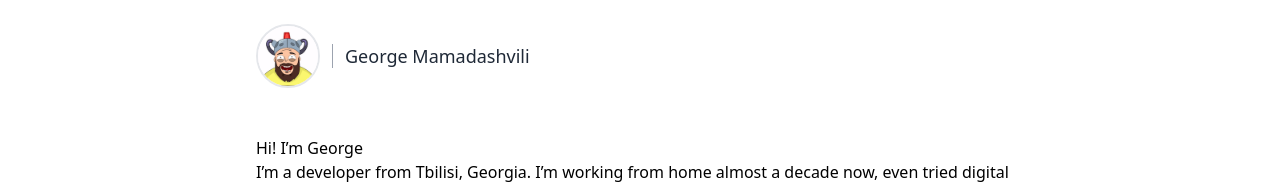
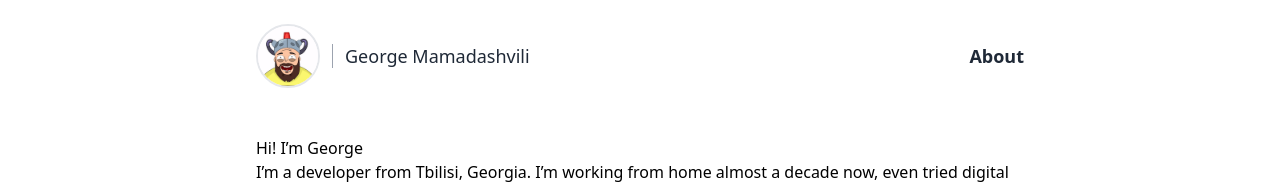
Before and after one commit to Mamaduka/dotcom-next, a Next.js app: page / in a window 1280 px wide. Shown: the top 186 px of the page. Built offline with nearby package versions, Linux system fonts and the light colour scheme; what @tailwindcss/typography would draw is missing.

Commit message:
Add navigation component

```diff
--- a/components/header.js
+++ b/components/header.js
@@ -1,9 +1,10 @@
 import Link from 'next/link';
+import Nav from '@/components/nav';
 
 export default function Header() {
   return (
     <header id="site-header" className="flex-shrink-0" role="banner">
-      <div className="justify-between px-6 sm:px-12 lg:px-16 pt-6 pb-12 mx-auto max-w-4xl">
+      <div className="flex justify-between px-6 sm:px-12 lg:px-16 pt-6 pb-12 mx-auto max-w-4xl">
         <div className="flex items-center">
           <Link href="/">
             <a rel="home">
@@ -17,6 +18,7 @@ export default function Header() {
           <span className="h-6 border-solid border-l border-gray-400 ml-3" />
           <h1 className="text-lg text-gray-800 ml-3">George Mamadashvili</h1>
         </div>
+        <Nav />
       </div>
     </header>
   );
--- /dev/null
+++ b/components/nav.js
@@ -0,0 +1,15 @@
+import Link from 'next/link';
+
+export default function Nav() {
+  return (
+    <nav className="flex items-center font-semibold text-lg text-gray-800">
+      <ul className="flex list-none p-0 m-0">
+        <li>
+          <Link href="/about">
+            <a className="hover:text-red-500">About</a>
+          </Link>
+        </li>
+      </ul>
+    </nav>
+  );
+}
```
